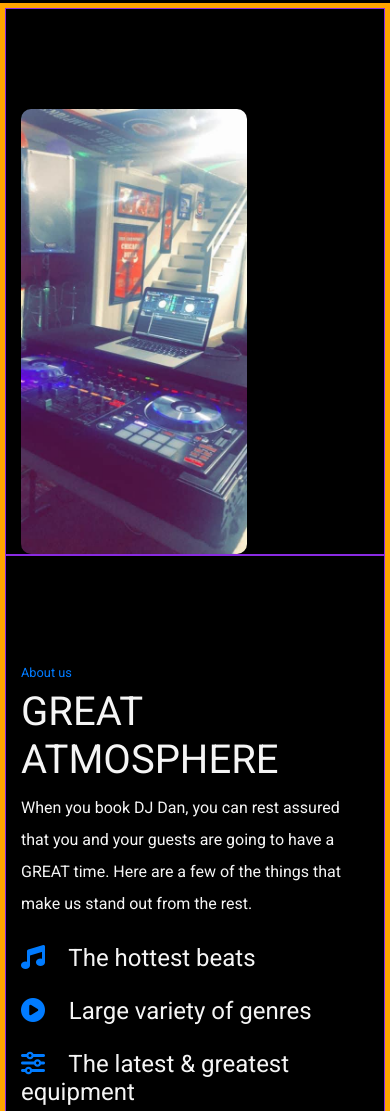
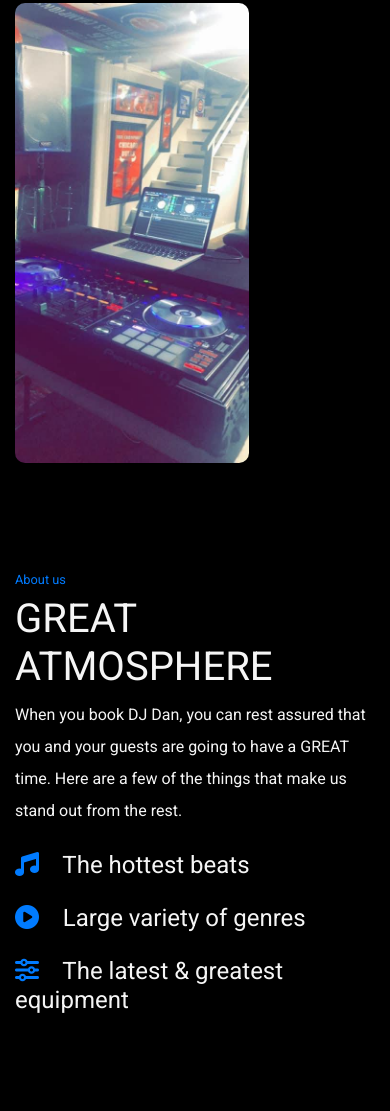
Before and after one commit to OnTheRocks/DJDan, a website: page public/index.html in a window 390 px wide. Shown: the part 889-2000 px from the top of the page. Drawn offline with nearby package versions, Linux system fonts and the light colour scheme.

Commit message:
Working on animation on mobile screen.

```diff
--- a/public/Assets/CSS/style.css
+++ b/public/Assets/CSS/style.css
@@ -73,21 +73,11 @@ body {
   overflow: hidden;
 }
 
-.abt15 {
-  border: orange solid thick !important;
-}
-
-.aboutCol1 {
-  padding-top: 100px;
-  color: whitesmoke;
-  line-height: 2;
-  border: blueviolet solid thin;
-}
 .aboutCol2 {
   padding-top: 100px;
   color: whitesmoke;
   line-height: 2;
-  border: blueviolet solid thin;
+
 }
 
 .aboutCol2 ul {
--- a/public/index.html
+++ b/public/index.html
@@ -72,12 +72,12 @@
  </header>
 
   <!---------------------------- About Section ------------------->
-  <div class="container abt15 mt-5">
+  <div class="container-fluid mt-5">
     <div class="row">
       <div class="col-lg aboutCol1" data-aos="fade-down-right">
         <img alt="..." class="aboutImg img-fluid" src="./Assets/Images/about.jpg" >
       </div>
-      <div class="col-lg aboutCol2">
+      <div class="col-lg aboutCol2" data-aos="fade-up-left">
         <small class="bluTxt">About us</small>
         <h1 class=" text-uppercase ">Great Atmosphere</h1>
         <p>
```
